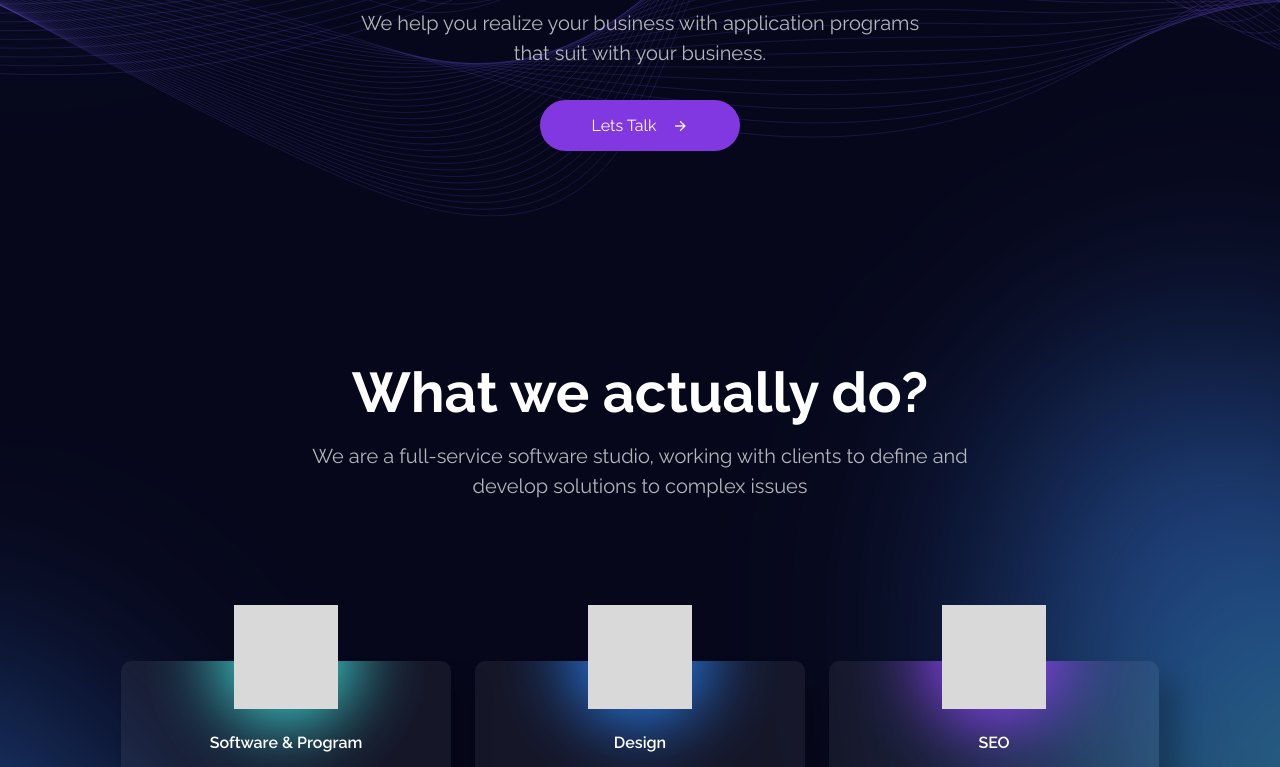
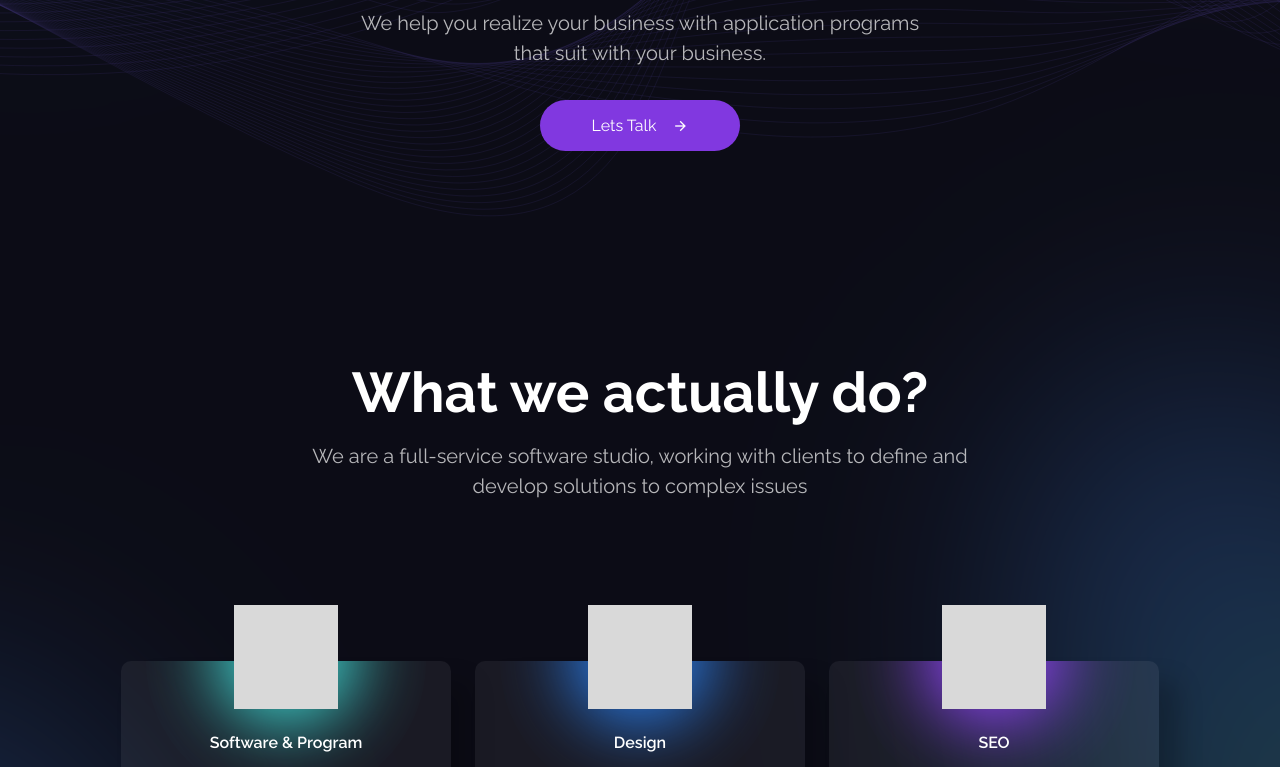
Before and after one commit to hakan-berat/grapikya, a plain HTML site: page index.html in a window 1280 px wide. Shown: the part 528-1295 px from the top of the page. Drawn offline with nearby package versions, Linux system fonts and the light colour scheme; animation ran at ten frames a second.

Commit message:
Added overlay effect to entire body

```diff
--- a/assets/css/style.css
+++ b/assets/css/style.css
@@ -85,6 +85,15 @@ body {
     background-color: var(--body-color);
     color: var(--text-color);
     position: relative;
+}
+
+.overlay{
+    top: 0;
+    left: 0;
+    position: absolute;
+    width: 100%;
+    height: 100%;
+    background-color: rgba(18, 18, 18, 0.5);
 }
 
 h1,
```
